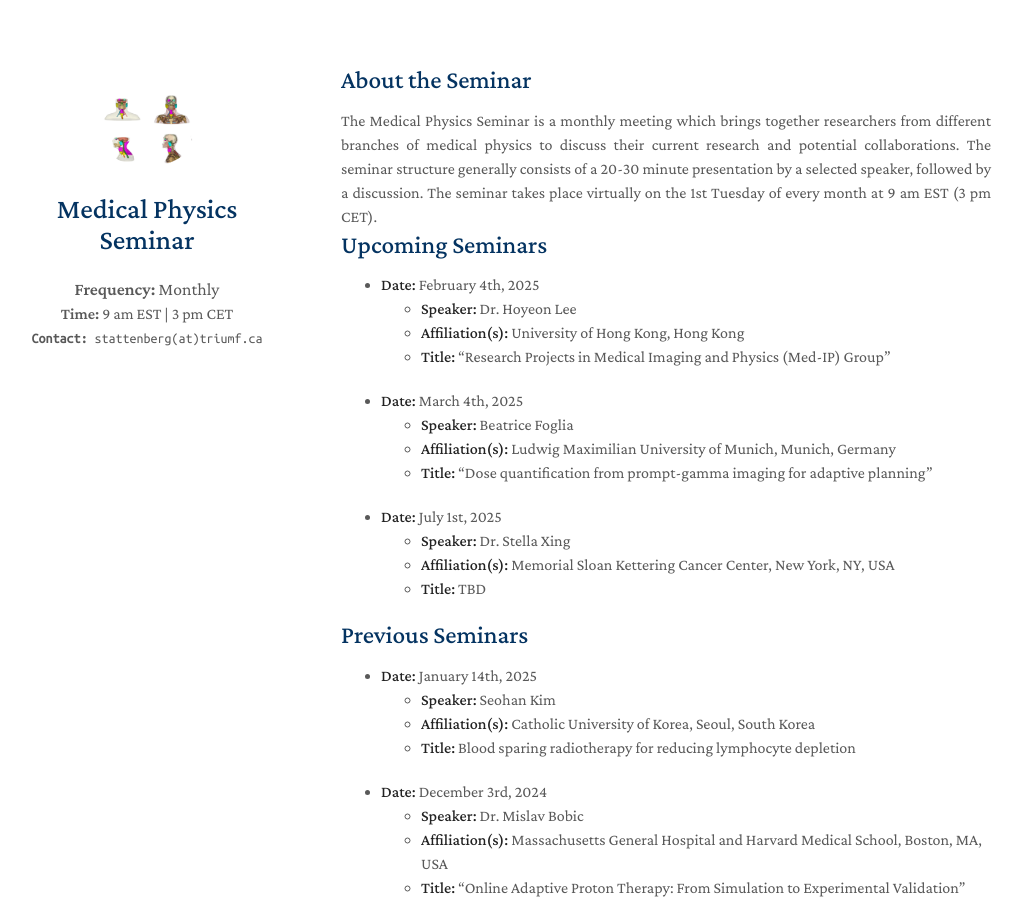
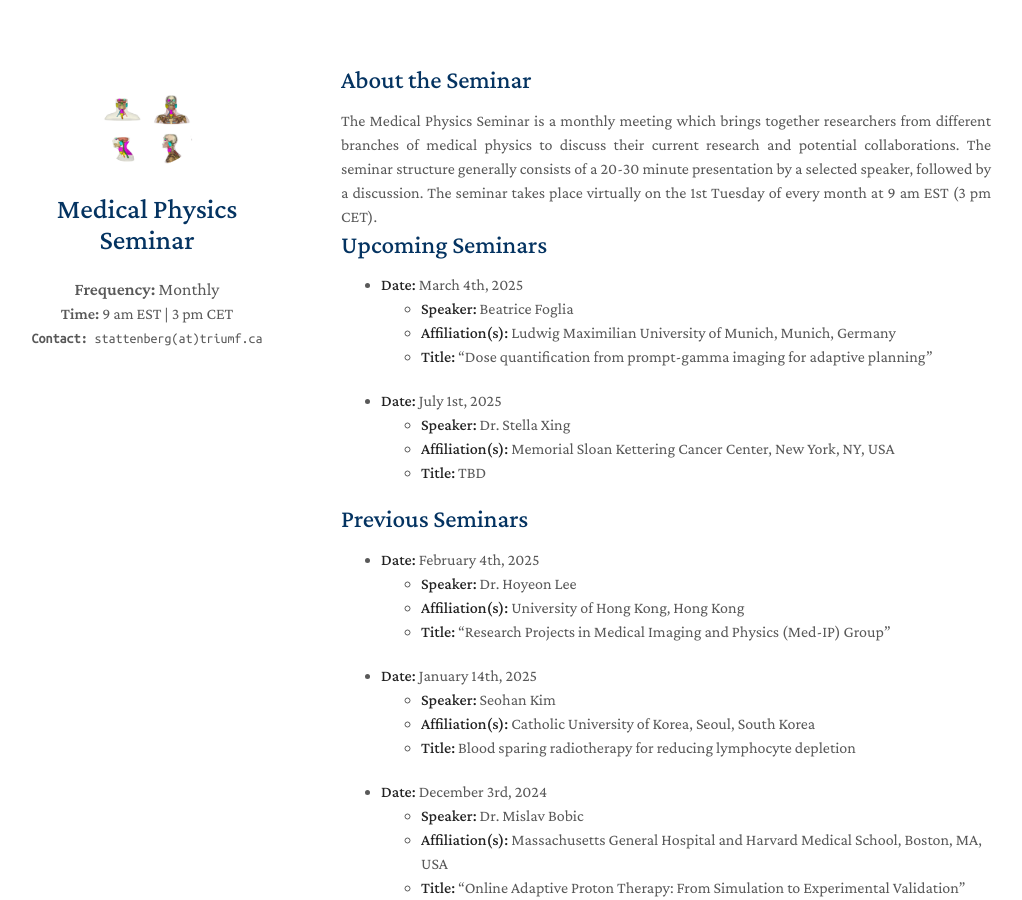
Before and after one commit to MedPhysSeminar/MedPhysSeminar.github.io, a Jekyll site: the page built from index.md, in a window 1280 px wide and 900 px high. Shown: the whole window, without its empty margins (129-1151 px from the left). Built offline with Jekyll 4.4.1, drawn with Linux system fonts in a browser that asks for light colours; nearby versions of some CDN libraries; a style sheet for code colours, icons or effects is not loaded; our own code applies the rules of GitHub Pages for plain Markdown files; part of the change alters nothing that is shown.

```diff
--- a/index.md
+++ b/index.md
@@ -8,11 +8,6 @@ layout: homepage
 
 
 ## Upcoming Seminars
-
-- **Date:** February 4th, 2025
-  - **Speaker:** Dr. Hoyeon Lee
-  - **Affiliation(s):** University of Hong Kong, Hong Kong
-  - **Title:** "Research Projects in Medical Imaging and Physics (Med-IP) Group"
 
 - **Date:** March 4th, 2025
   - **Speaker:** Beatrice Foglia
@@ -25,6 +20,11 @@ layout: homepage
   - **Title:** TBD
 
 ## Previous Seminars
+
+- **Date:** February 4th, 2025
+  - **Speaker:** Dr. Hoyeon Lee
+  - **Affiliation(s):** University of Hong Kong, Hong Kong
+  - **Title:** "Research Projects in Medical Imaging and Physics (Med-IP) Group"
 
 - **Date:** January 14th, 2025
   - **Speaker:** Seohan Kim
```
